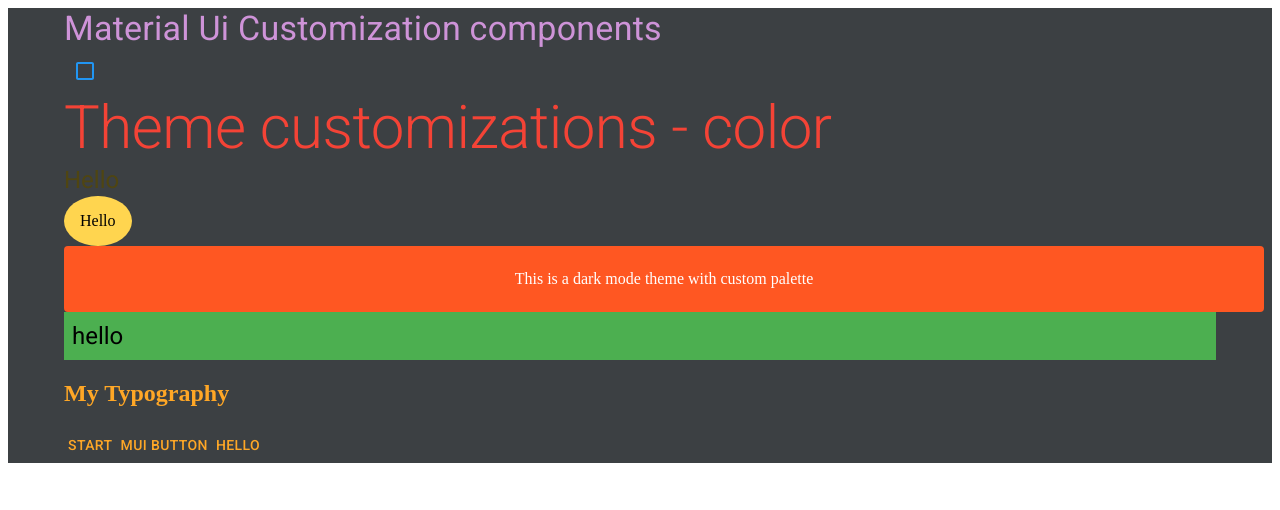
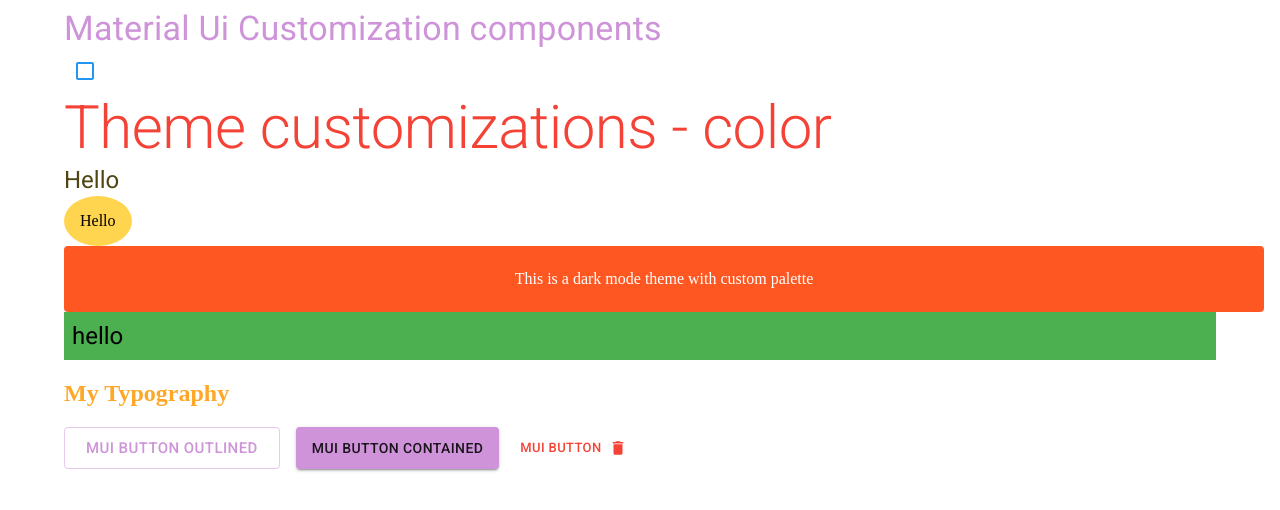
Before and after one commit to apelmahmudDev/play-with-mui, a React (Create React App) app: page / in a window 1280 px wide. Shown: the top 510 px of the page. Built offline with nearby package versions, Linux system fonts and the light colour scheme.

Commit message:
agian practice mui button

```diff
--- a/src/App.tsx
+++ b/src/App.tsx
@@ -1,5 +1,5 @@
 import { Container, Typography } from "@mui/material";
-import React, { useState } from "react";
+import React from "react";
 import CheckBoxComp from "./components/CheckBoxComp";
 import ThemeCustomization from "./components/ThemeCustomization";
 import BorderRadiusCustomize from "./components/BorderRadiusCustomize";
@@ -7,7 +7,7 @@
 import CheckBreakPoint from "./components/CheckBreakPoint";
 import MuiButton from "./components/MuiButton";
 
-import { ThemeProvider, useTheme, createTheme } from "@mui/material/styles";
+import { ThemeProvider, createTheme } from "@mui/material/styles";
 import { amber, deepOrange, grey } from "@mui/material/colors";
 import { PaletteMode } from "@mui/material";
 
@@ -44,7 +44,6 @@
 
 function App() {
 	return (
-		<div style={{ background: "#3C4043" }}>
 		<ThemeProvider theme={darkModeTheme}>
 			<Container>
 				<Typography variant="h4" component="h2" color="secondary">
@@ -59,7 +58,6 @@
 				<MuiButton />
 			</Container>
 		</ThemeProvider>
-		</div>
 	);
 }
 
--- a/src/components/MuiButton.tsx
+++ b/src/components/MuiButton.tsx
@@ -1,21 +1,26 @@
-import { Button } from "@mui/material";
+import { Button, Stack } from "@mui/material";
 import { Box } from "@mui/system";
 import React from "react";
+import DeleteIcon from "@mui/icons-material/Delete";
 
 const MuiButton = () => {
 	return (
-		<Box>
+		<Stack spacing={2} direction="row">
+			<Button size="large" color="secondary" variant="outlined">
+				Mui Button outlined
+			</Button>
+			<Button size="medium" color="secondary" variant="contained">
+				Mui Button contained
+			</Button>
 			<Button
-				color="warning"
-				component="button"
-				disableElevation={true}
-				// disableRipple={true}
-				endIcon="Hello"
-				startIcon="start"
+				endIcon={<DeleteIcon />}
+				size="small"
+				color="error"
+				variant="text"
 			>
 				Mui Button
 			</Button>
-		</Box>
+		</Stack>
 	);
 };
 
```
Lines whose indentation alone changed are shown as unchanged.
